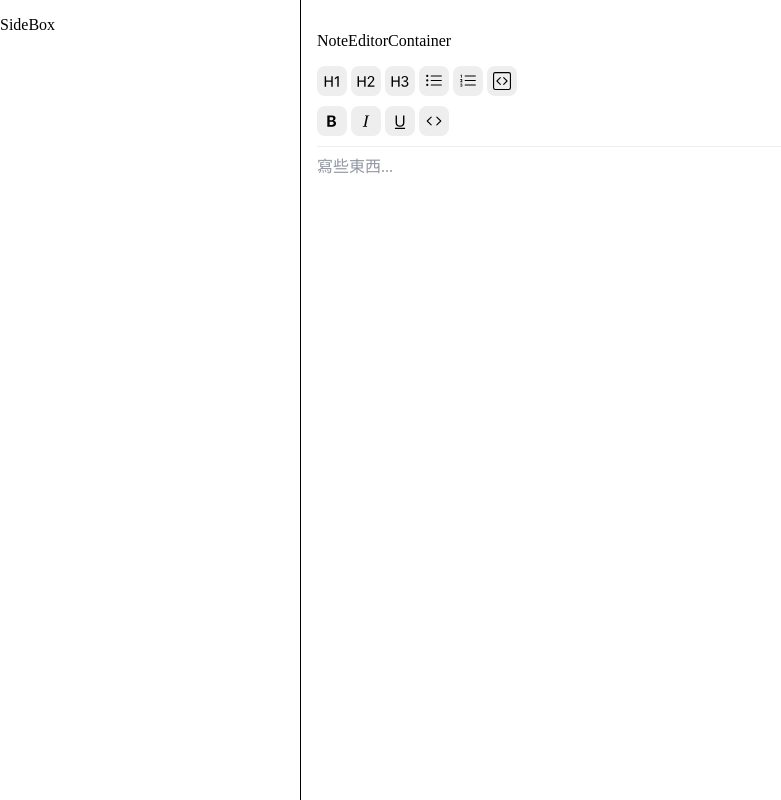
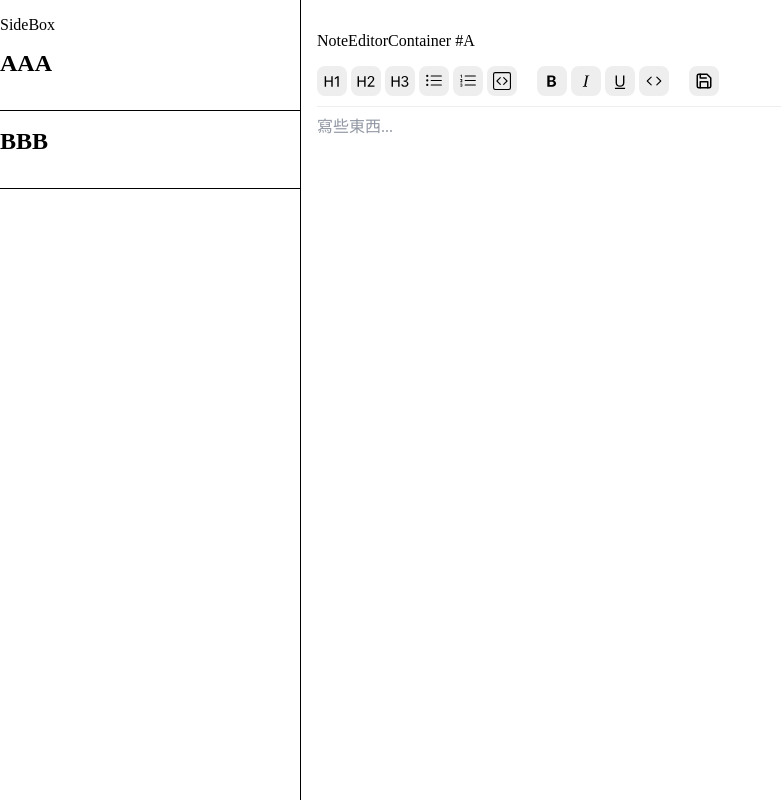
Before and after one commit to ttesttes93405/drafty, a React (Create React App) app: page / in a window 1280 px wide. Shown: the whole page, without its empty margins (0-781 px from the left). Built offline with nearby package versions, Linux system fonts and the light colour scheme.

Commit message:
可以在切換時儲存內容

```diff
--- a/src/components/App.js
+++ b/src/components/App.js
@@ -1,3 +1,4 @@
+import React, { useEffect, useState } from "react";
 import styled from "styled-components";
 import NoteEditorContainer from "./NoteEditorContainer";
 import SideBox from "./SideBox";
@@ -9,14 +10,57 @@ const Container = styled.div`
   width: 100%;
   height: 100vh;
 
-
 `;
 
+
+
 function App() {
+
+  const [noteList, setNoteList] = useState([
+    { id: "A", title: "AAA", content: null, },
+    { id: "B", title: "BBB", content: null, },
+  ]);
+
+  const [currentId, setCurrentId] = useState(noteList[0].id);
+
+
+  useEffect(() => {
+    console.log(JSON.stringify(noteList, null, 2));
+  }, [noteList,]);
+
+  const onSaveHandler = (id, exportContent) => {
+    // console.log(`save [${id}] = ${JSON.stringify(exportContent, null, 2)}`);
+
+    const content = JSON.stringify(exportContent);
+
+    const newNoteList = noteList.map(el => {
+      if (el.id === id) {
+        return {
+          ...el,
+          content,
+        };
+      }
+      return el;
+    })
+
+    setNoteList(newNoteList);
+
+
+  };
+
+  const onLoadHandler = (id) => {
+    return JSON.parse(noteList.find(el => el.id === id).content);
+  };
+
+
   return (
     <Container>
-      <SideBox />
-      <NoteEditorContainer />
+      <SideBox setIdHandler={setCurrentId} list={noteList} />
+      <NoteEditorContainer
+        id={currentId}
+        onSaveHandler={onSaveHandler}
+        onLoadHandler={onLoadHandler}
+      />
     </Container>
   );
 }
--- a/src/components/NoteEditorContainer.js
+++ b/src/components/NoteEditorContainer.js
@@ -11,11 +11,19 @@ const Container = styled.div`
 `;
 
 
-function NoteEditorContainer() {
+function NoteEditorContainer(props) {
+
+  const { id, onSaveHandler, onLoadHandler, } = props;
+
+
   return (
     <Container>
-      <p>NoteEditorContainer</p>
-      <RichEditor />
+      <p>NoteEditorContainer #{id}</p>
+      <RichEditor
+        id={id}
+        onSaveHandler={onSaveHandler}
+        onLoadHandler={onLoadHandler}
+      />
     </Container>
   );
 }
--- a/src/components/RichEditor.js
+++ b/src/components/RichEditor.js
@@ -1,11 +1,16 @@
 import { Component, useState, createRef, } from "react";
 import styled from "styled-components";
-import { Editor, EditorState, RichUtils, getDefaultKeyBinding, } from 'draft-js';
+import { Editor, EditorState, RichUtils, getDefaultKeyBinding, convertFromRaw, convertToRaw, } from 'draft-js';
 import 'draft-js/dist/Draft.css';
+
+
 
 
 const Container = styled.div`
 
+    display: flex;
+    flex-direction: column;
+    flex-grow: 1;
 
     .code-block {
       background-color: rgba(0, 0, 0, 0.05);
@@ -16,6 +21,13 @@ const Container = styled.div`
     }
 
 `;
+
+const ToolRow = styled.div`
+    display: flex;
+    flex-direction: row;
+    gap: 16px;
+`;
+
 
 const ToolContainer = styled.div`
     height: 40px;
@@ -51,6 +63,7 @@ const ToolButton = styled.span`
 `;
 
 const StyledEditor = styled.div`
+flex-grow: 1;
     /* background-color: #ddd; */
     border-top: 1px solid #eee;
     line-height: 1.5;
@@ -62,7 +75,16 @@ class RichEditor extends Component {
     super(props);
 
     this.editorRef = createRef();
-    this.state = { editorState: EditorState.createEmpty() };
+
+
+    const { onLoadHandler, id, } = this.props;
+
+    const rawContent = onLoadHandler(id);
+    const editorState = (rawContent) ? EditorState.createWithContent(convertFromRaw(rawContent)) : EditorState.createEmpty();
+
+    this.state = { editorState, };
+
+
 
     this.focus = () => this.editorRef.current.focus();
     this.onChange = (editorState) => this.setState({ editorState });
@@ -71,6 +93,28 @@ class RichEditor extends Component {
     this.mapKeyToEditorCommand = this._mapKeyToEditorCommand.bind(this);
     this.toggleBlockType = this._toggleBlockType.bind(this);
     this.toggleInlineStyle = this._toggleInlineStyle.bind(this);
+
+
+  }
+
+  componentDidUpdate(prevProps, prevState) {
+
+    if (prevProps.id !== this.props.id) {
+
+      //儲存前一次的內容
+      if (prevState.editorState) {
+        this.props.onSaveHandler(prevProps.id, this.getExportContent(prevState.editorState.getCurrentContent()))
+      }
+
+      const { onLoadHandler, id, } = this.props;
+
+      console.log(id);
+
+      const rawContent = onLoadHandler(id);
+      const newContent = rawContent ? EditorState.createWithContent(convertFromRaw(rawContent)) : EditorState.createEmpty();
+      this.onChange(newContent);
+
+    }
   }
 
   _handleKeyCommand(command, editorState) {
@@ -115,8 +159,23 @@ class RichEditor extends Component {
     );
   }
 
+  getExportContent(content) {
+    content = content || this.state.editorState.getCurrentContent();
+    const raw = convertToRaw(content);
+    return raw;
+  }
+
+  _save() {
+    const { onSaveHandler, id, } = this.props;
+    onSaveHandler(id, this.getExportContent())
+  }
+
   render() {
+    const { onSaveHandler, onLoadHandler, content, id, } = this.props;
     const { editorState } = this.state;
+
+    // console.log(id);
+
 
     // If the user changes block type before entering any text, we can
     // either style the placeholder or hide it. Let's just hide it now.
@@ -130,6 +189,7 @@ class RichEditor extends Component {
 
     return (
       <Container className="RichEditor-root">
+        <ToolRow>
           <BlockStyleControls
             editorState={editorState}
             onToggle={this.toggleBlockType}
@@ -138,6 +198,12 @@ class RichEditor extends Component {
             editorState={editorState}
             onToggle={this.toggleInlineStyle}
           />
+          <ToolContainer>
+            <ToolButton className='' onMouseDown={() => this._save()}>
+              <img src={`./icons/save.svg`} />
+            </ToolButton>
+          </ToolContainer>
+        </ToolRow>
         <StyledEditor className={className} onClick={this.focus}>
           <Editor
             blockStyleFn={getBlockStyle}
@@ -149,14 +215,13 @@ class RichEditor extends Component {
             placeholder="寫些東西..."
             ref={this.editorRef}
             spellCheck={true}
+            id={this.props.id}
           />
         </StyledEditor>
       </Container>
     );
   }
 }
-
-
 
 
 const styleMap = {
@@ -188,8 +253,6 @@ class StyleButton extends Component {
   render() {
     return (
       <ToolButton className={this.props.active ? 'active' : ''} onMouseDown={this.onToggle}>
-        {/* {this.props.label} */}
-
         {this.props.icon && <img src={`./icons/${this.props.icon}`} />}
       </ToolButton>
     );
@@ -234,10 +297,10 @@ const BlockStyleControls = (props) => {
 };
 
 const INLINE_STYLES = [
-  { label: 'Bold', style: 'BOLD' , icon: 'type-bold.svg', },
-  { label: 'Italic', style: 'ITALIC' , icon: 'type-italic.svg', },
-  { label: 'Underline', style: 'UNDERLINE', icon: 'type-underline.svg',  },
-  { label: 'Monospace', style: 'CODE' , icon: 'code.svg',},
+  { label: 'Bold', style: 'BOLD', icon: 'type-bold.svg', },
+  { label: 'Italic', style: 'ITALIC', icon: 'type-italic.svg', },
+  { label: 'Underline', style: 'UNDERLINE', icon: 'type-underline.svg', },
+  { label: 'Monospace', style: 'CODE', icon: 'code.svg', },
 ];
 
 const InlineStyleControls = (props) => {
--- a/src/components/SideBox.js
+++ b/src/components/SideBox.js
@@ -1,4 +1,5 @@
 import styled from "styled-components";
+import SideNote from "./SideNote";
 
 
 const Container = styled.div`
@@ -7,10 +8,17 @@ const Container = styled.div`
 `;
 
 
-function SideBox() {
+function SideBox(props) {
+
+  const { setIdHandler, list, } = props;
+
+
   return (
     <Container>
       <p>SideBox</p>
+      {
+        list.map((el, index) => (<SideNote key={el.title} {...el} onClick={() => setIdHandler(el.id)} />))
+      }
     </Container>
   );
 }
--- /dev/null
+++ b/src/components/SideNote.js
@@ -0,0 +1,28 @@
+import styled from "styled-components";
+
+
+const Container = styled.div`
+    height: 60px;
+    border-bottom: 1px solid #000;
+    cursor: pointer;
+
+
+    h1 {
+      font-size: 1.5rem;
+    }
+`;
+
+
+function SideNote(props) {
+
+    const { title, content, onClick, } = props;
+
+    return (
+      <Container onClick={onClick}>
+        <h1>{title}</h1>
+        {/* <p>{content}</p> */}
+      </Container>
+    );
+  }
+
+  export default SideNote;
```
Also changed, not shown: public/icons/save.svg (added). Lines whose indentation alone changed are shown as unchanged.
